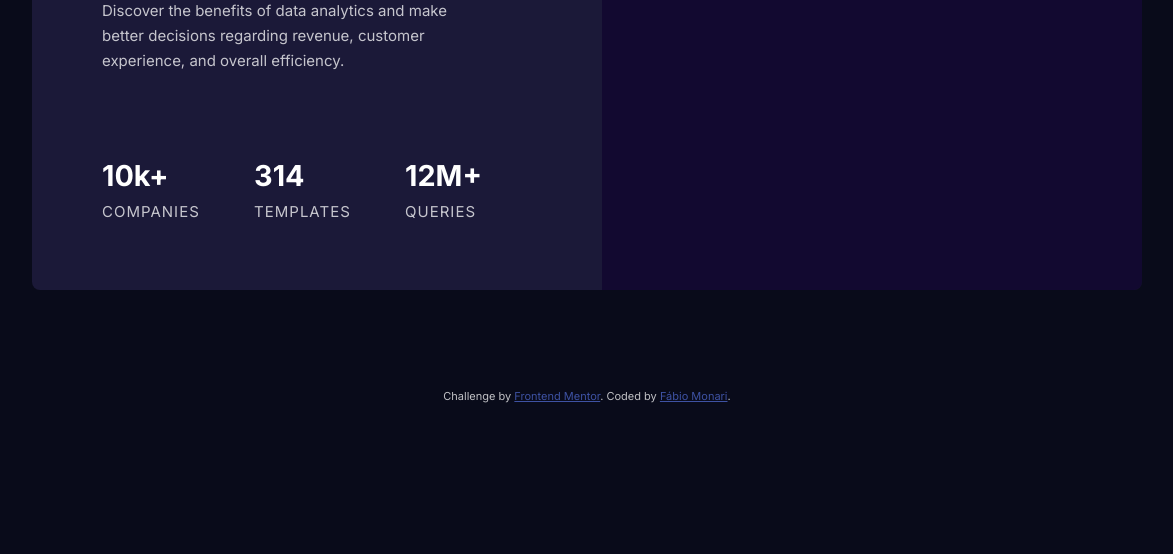
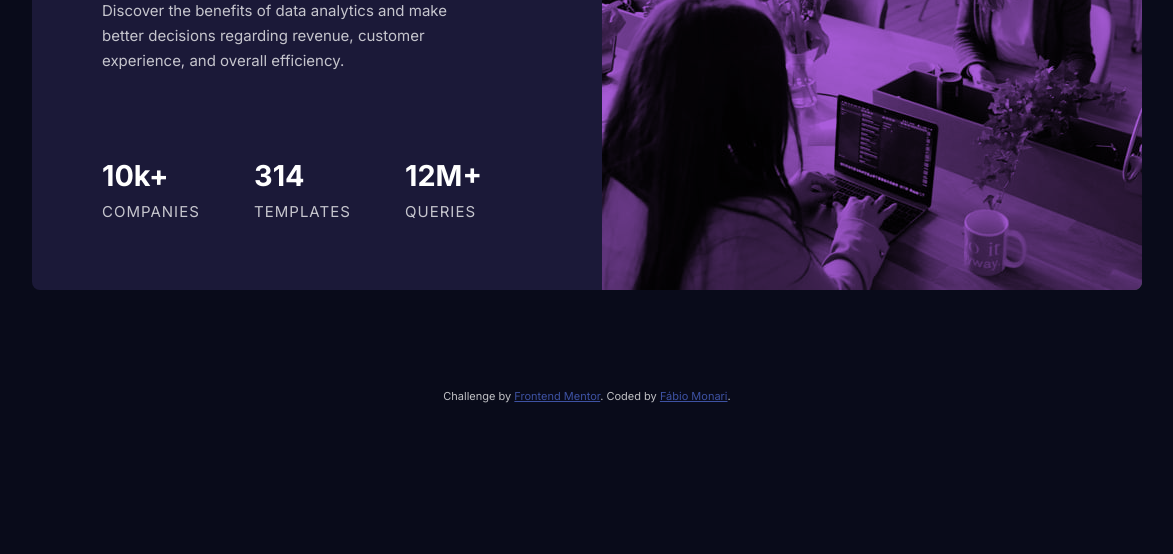
Before and after one commit to fabiomonari/fe-challenge-stats-card, a plain HTML site: page index.html in a window 1536 px wide. Shown: the part 246-800 px from the top of the page, without its empty margins (181-1354 px from the left). Drawn offline with Linux system fonts and the light colour scheme; the site is published under a folder, as on GitHub Pages, so addresses that start at the root find nothing.

Commit message:
Fixing images path

```diff
--- a/styles/style.css
+++ b/styles/style.css
@@ -35,7 +35,7 @@ body {
   display: block;
   height: calc(var(--card-mobile-width) * calc(480 / 654));
   width: 100%;
-  background: url('/images/image-header-mobile.jpg') no-repeat center top;
+  background: url('../images/image-header-mobile.jpg') no-repeat center top;
   background-size: contain;
 }
 .Card-headerImg::after {
@@ -118,6 +118,6 @@ body {
     order: 2;
     width: 540px;
     height: 100%;
-    background-image: url('/images/image-header-desktop.jpg');
+    background-image: url('../images/image-header-desktop.jpg');
   }
 }
```
